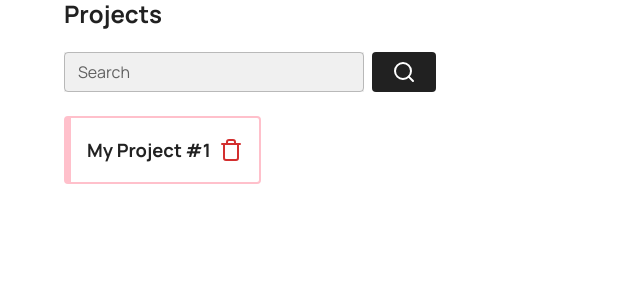
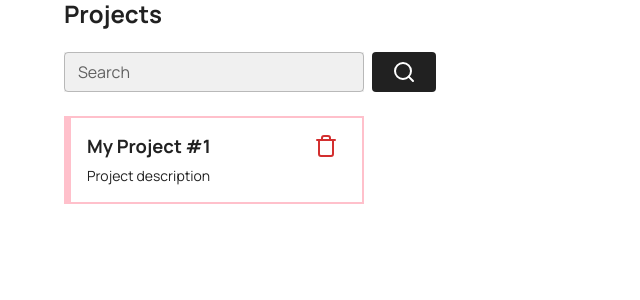
Before and after one commit to wunlei/project-management-app, a React (Create React App) app: page /projects in a window 1280 px wide. Shown: the top 300 px of the page, without its empty margins (0-640 px from the left). Built offline with nearby package versions, Linux system fonts and the light colour scheme.

Commit message:
feat: update ProjectCard mui components

```diff
--- a/src/components/ProjectCard/ProjectCard.tsx
+++ b/src/components/ProjectCard/ProjectCard.tsx
@@ -1,36 +1,55 @@
-import { Card, CardHeader, IconButton, Typography } from '@mui/material';
+import { IconButton, Stack, Typography } from '@mui/material';
 import { ReactComponent as TrashIcon } from 'assets/icons/trash.svg';
 import { ProjectCardProps } from './ProjectCard.types';
 
-export default function ProjectCard({ color, title }: ProjectCardProps) {
+function getShortDescription(text: string) {
+  return text.length > 38 ? text.slice(0, 38) + '...' : text;
+}
+
+export default function ProjectCard({
+  color,
+  title,
+  description,
+}: ProjectCardProps) {
   return (
-    <Card
-      variant="outlined"
+    <Stack
+      padding={2}
+      paddingTop={1}
       sx={{
         borderWidth: '2px',
         borderStyle: 'solid',
         borderColor: color,
         borderLeftWidth: '7px',
         maxWidth: '300px',
+        width: '100%',
         '&:hover': {
           cursor: 'pointer',
           boxShadow: 2,
         },
       }}
     >
-      <CardHeader
-        disableTypography
-        title={
+      <Stack
+        direction="row"
+        alignItems="center"
+        justifyContent="space-between"
+        spacing={1}
+      >
         <Typography variant="h5" fontWeight="bold">
           {title}
         </Typography>
-        }
-        action={
         <IconButton color="error">
           <TrashIcon />
         </IconButton>
-        }
-      ></CardHeader>
-    </Card>
+      </Stack>
+      <Typography
+        variant="body2"
+        sx={{
+          wordWrap: 'break-word',
+        }}
+        title={description}
+      >
+        {getShortDescription(description)}
+      </Typography>
+    </Stack>
   );
 }
--- a/src/components/ProjectCard/ProjectCard.types.ts
+++ b/src/components/ProjectCard/ProjectCard.types.ts
@@ -1,4 +1,5 @@
 export interface ProjectCardProps {
   color: string;
   title: string;
+  description: string;
 }
--- a/src/pages/Projects/ProjectsPage.tsx
+++ b/src/pages/Projects/ProjectsPage.tsx
@@ -20,7 +20,11 @@ function ProjectsPage() {
               rowGap: '1rem',
             }}
           >
-            <ProjectCard color={'pink'} title={'My Project #1'}></ProjectCard>
+            <ProjectCard
+              color={'pink'}
+              title={'My Project #1'}
+              description={'Project description'}
+            ></ProjectCard>
           </Box>
         </Stack>
       </Container>
```
Lines whose indentation alone changed are shown as unchanged.
